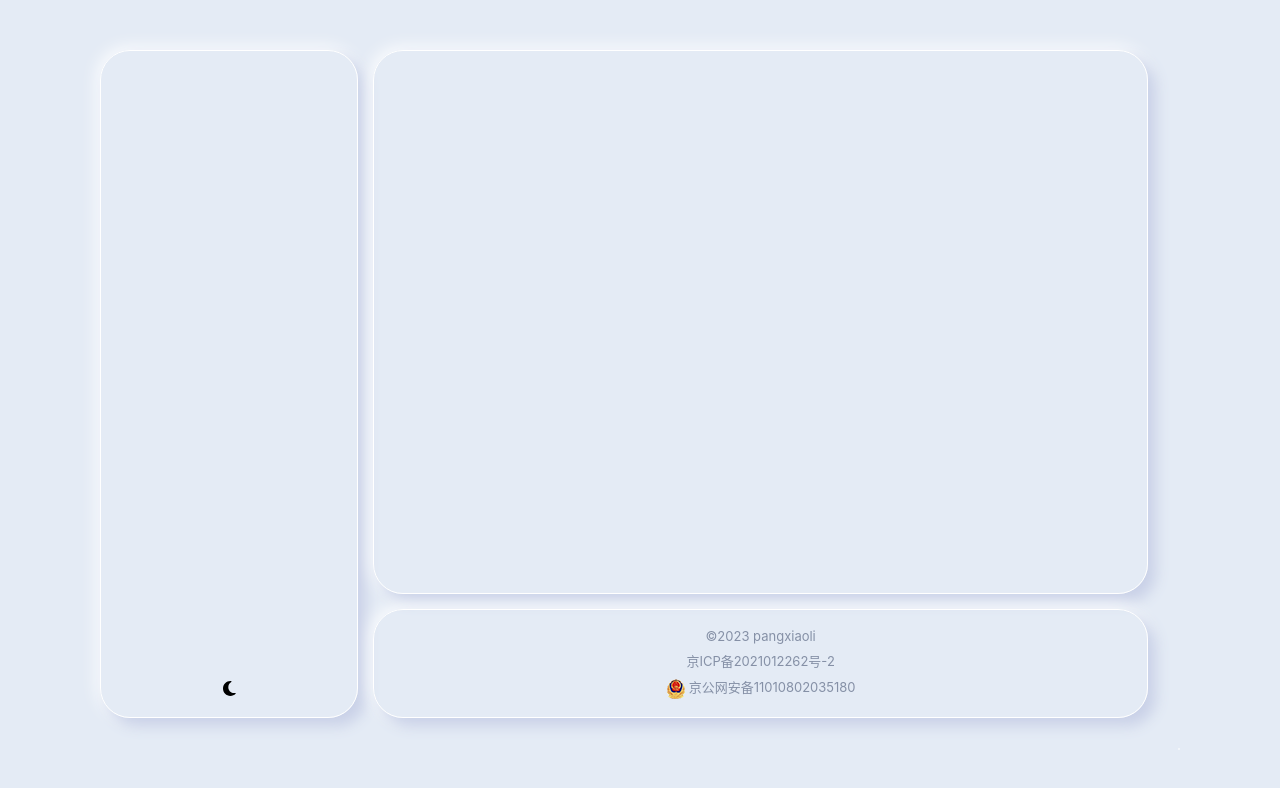
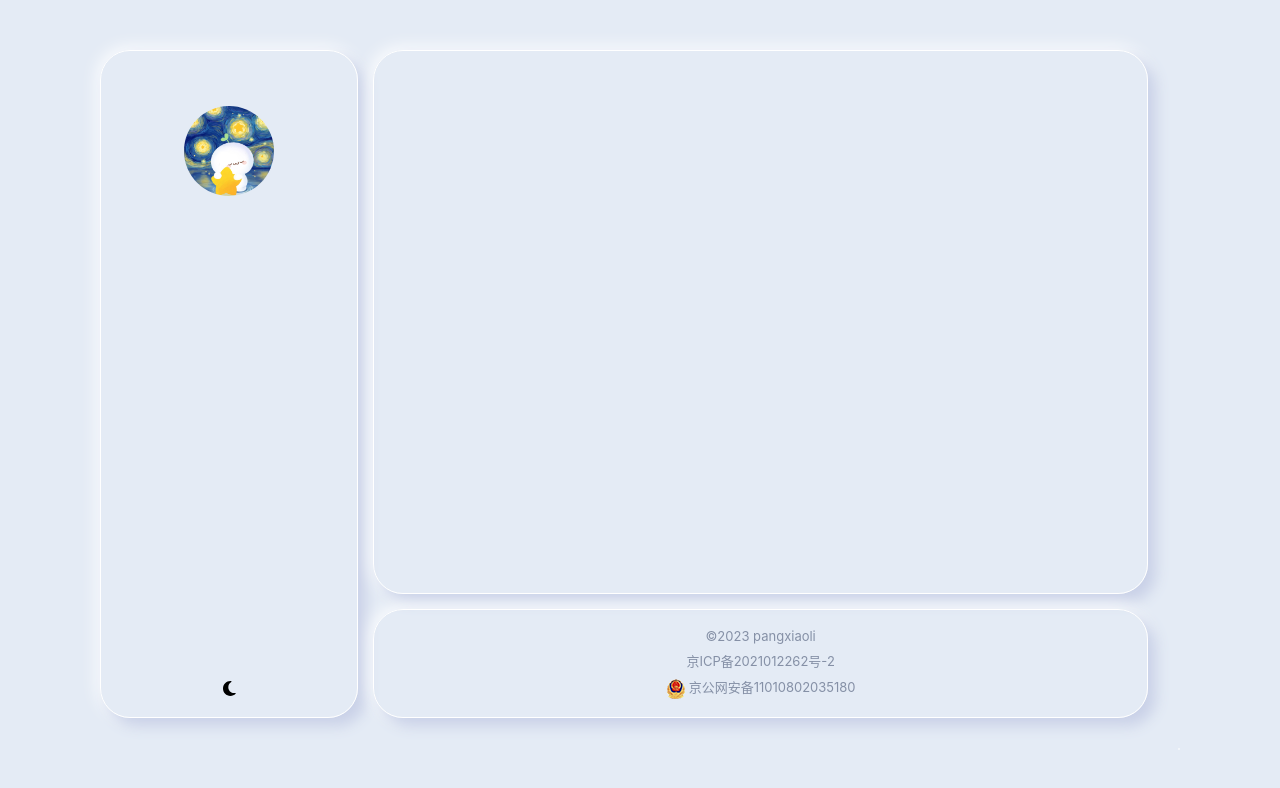
Before and after one commit to pangxiaoli/homepage, a React (Vite) app: page / in a window 1280 px wide. Shown: the top 788 px of the page. Built offline with nearby package versions, Linux system fonts and the light colour scheme.

Commit message:
feat: sider avater

```diff
--- a/config.ts
+++ b/config.ts
@@ -31,7 +31,7 @@ const config: IConfig = {
 	subTitle: 'subtitle',
 
 	user: {
-		avater: '',
+		avater: 'public/head.jpg',
 		name: 'pangxiaoli',
 	},
 
--- a/src/components/sider/index.less
+++ b/src/components/sider/index.less
@@ -6,6 +6,25 @@
     border: 1px solid var(--shadow-light);
     display: flex;
     flex-direction: column;
+
+    .avater {
+        height: 20rem;
+        display: flex;
+        justify-content: center;
+        align-items: center;
+
+        img {
+            height: 9rem;
+            width: 9rem;
+            border-radius: 50%;
+            transition: all .4s ease-in-out;
+            cursor: pointer;
+
+            &:hover {
+                transform: rotate(360deg);
+            }
+        }
+    }
 
     .theme-switcher {
         display: flex;
--- a/src/components/sider/index.tsx
+++ b/src/components/sider/index.tsx
@@ -1,6 +1,7 @@
 import { faMoon, faSun } from '@fortawesome/free-solid-svg-icons';
 import { FontAwesomeIcon } from '@fortawesome/react-fontawesome';
 import { useState } from 'react';
+import useConfig from '../../hooks/useConfig';
 import useThem from '../../hooks/useTheme';
 import './index.less';
 
@@ -14,7 +15,9 @@ const Sider = () => {
 	};
 	return (
 		<div className="sider">
-
+			<div className="avater">
+				<img src={useConfig( 'user' ).avater} alt="avater" />
+			</div>
 			<div className="theme-switcher" onClick={handleSwitchTheme}>
 				<FontAwesomeIcon icon={theme === 'light' ? faMoon : faSun} />
 			</div>
```
Also changed, not shown: package.json (line endings or trailing spaces).
